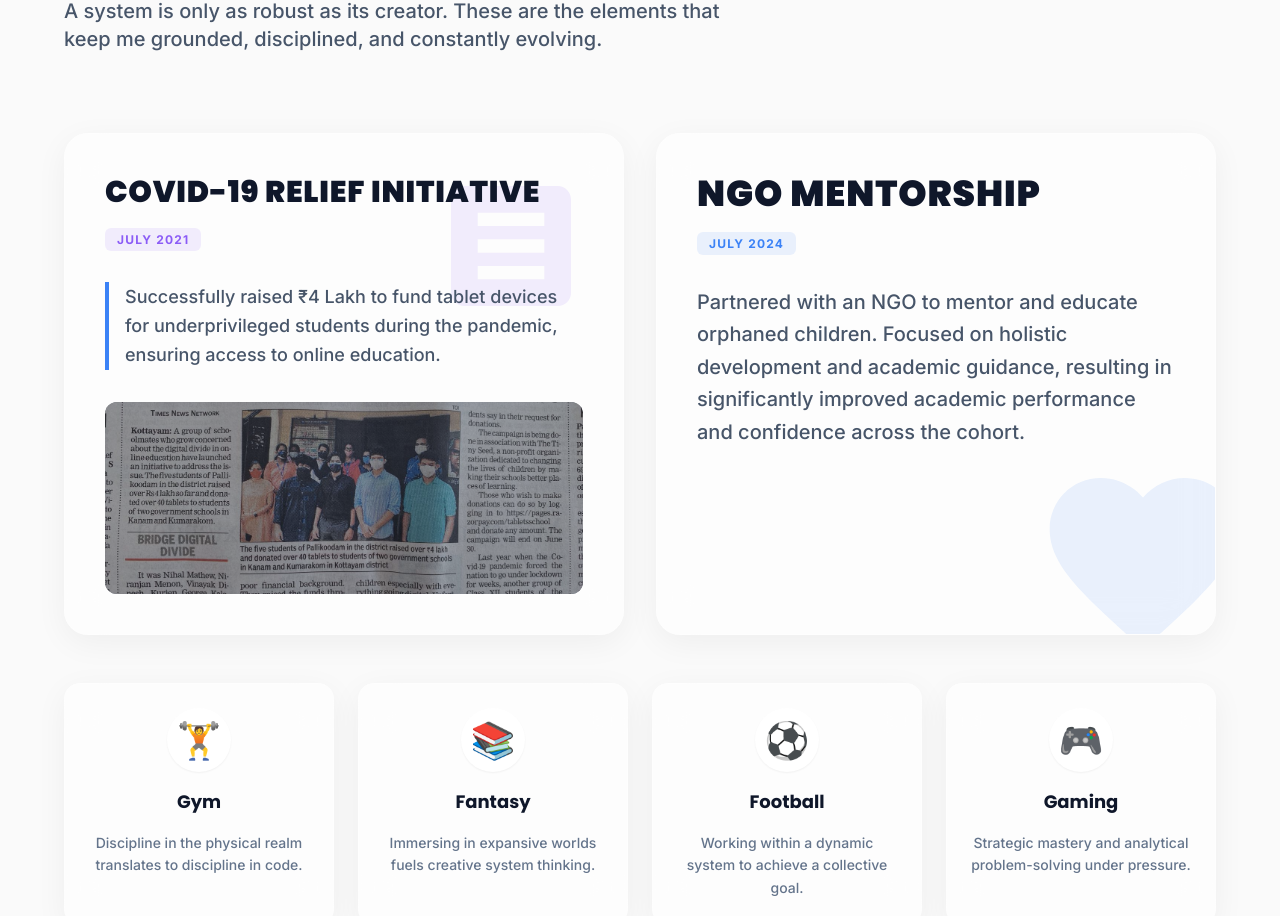
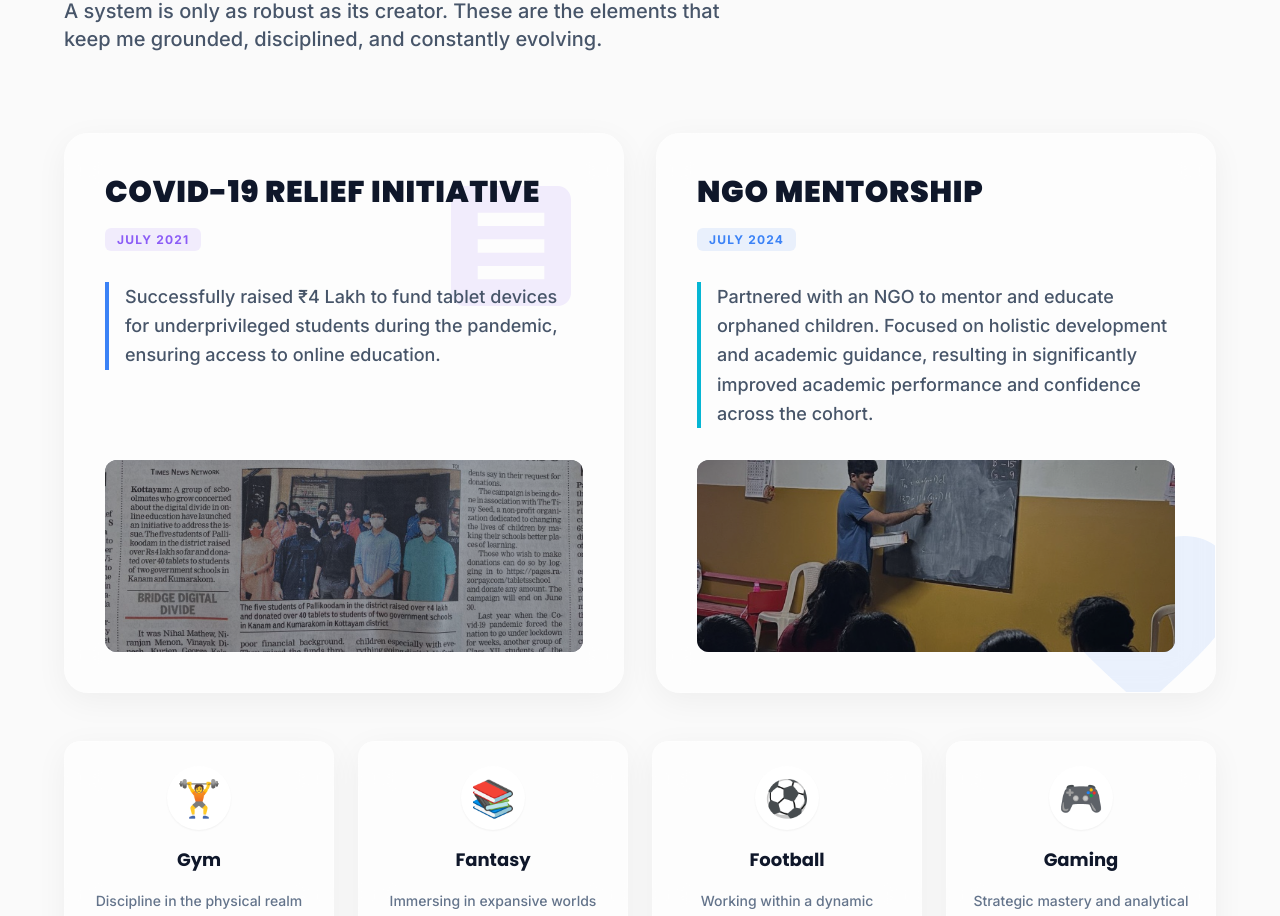
Before and after one commit to Vinayakrenjen/vinayak-portfolio, a React app: page / in a window 1280 px wide. Shown: the part 8049-8965 px from the top of the page. Built offline with nearby package versions, Linux system fonts and the light colour scheme; the HTML template or start-up script is replaced by a standard one.

Commit message:
feat(impact): add interactive photographic evidence modal for NGO mentorship component

```diff
--- a/src/components/Impact.jsx
+++ b/src/components/Impact.jsx
@@ -82,20 +82,32 @@ const Impact = () => {
                whileHover={{ y: -5 }}
                viewport={{ once: true }}
                transition={{ delay: 0.2, type: "spring", stiffness: 300, damping: 20 }}
-               className="glass-panel p-8 md:p-10 rounded-3xl flex flex-col justify-start relative overflow-hidden bg-white/60 dark:bg-slate-800/60"
+               className="glass-panel p-8 md:p-10 rounded-3xl flex flex-col justify-between cursor-pointer group bg-white/60 dark:bg-slate-800/60 overflow-hidden relative"
+               onClick={() => setSelectedImage('/ngo-mentorship.jpg')}
             >
                <div className="absolute -bottom-10 -right-10 opacity-10">
                  <svg className="w-56 h-56 text-lvlBrand dark:text-lvlPurple group-hover:rotate-12 transition-transform duration-700" fill="currentColor" viewBox="0 0 24 24"><path d="M12 21.35l-1.45-1.32C5.4 15.36 2 12.28 2 8.5 2 5.42 4.42 3 7.5 3c1.74 0 3.41.81 4.5 2.09C13.09 3.81 14.76 3 16.5 3 19.58 3 22 5.42 22 8.5c0 3.78-3.4 6.86-8.55 11.54L12 21.35z"/></svg>
                </div>
 
                <div className="relative z-10 mb-8">
-                 <h3 className="text-3xl md:text-4xl font-black font-display text-slate-900 dark:text-white uppercase leading-tight tracking-wide mb-4">NGO Mentorship</h3>
+                 <h3 className="text-2xl md:text-3xl font-black font-display text-slate-900 dark:text-white uppercase leading-snug tracking-wide mb-4">NGO Mentorship</h3>
                  <span className="px-3 py-1 bg-lvlBrand/10 text-lvlBrand dark:bg-lvlPurple/10 dark:text-lvlPurple rounded-md font-bold text-xs tracking-widest uppercase">July 2024</span>
                </div>
 
-               <p className="text-slate-600 dark:text-slate-300 font-medium text-xl leading-relaxed relative z-10">
+               <p className="text-slate-600 dark:text-slate-300 font-medium text-lg leading-relaxed mb-8 border-l-4 border-lvlCyan pl-4 relative z-10">
                  Partnered with an NGO to mentor and educate orphaned children. Focused on holistic development and academic guidance, resulting in significantly improved academic performance and confidence across the cohort.
                </p>
+
+               <div className="w-full h-48 bg-slate-900 dark:bg-black rounded-xl overflow-hidden relative flex items-center justify-center mt-auto shadow-inner">
+                  <img
+                    src="/ngo-mentorship.jpg"
+                    alt="NGO Mentorship"
+                    className="w-full h-full object-cover object-[center_35%] opacity-60 group-hover:opacity-100 transition-opacity duration-700 group-hover:scale-105"
+                  />
+                  <div className="absolute top-1/2 left-1/2 -translate-x-1/2 -translate-y-1/2 bg-white/20 backdrop-blur-md border border-white/40 text-white text-xs font-black px-6 py-3 uppercase tracking-widest rounded-full opacity-0 scale-90 group-hover:opacity-100 group-hover:scale-100 transition-all duration-300">
+                    View Photo
+                  </div>
+               </div>
             </motion.div>
           </div>
 
@@ -156,7 +168,7 @@ const Impact = () => {
                   className="w-full h-auto max-h-[85vh] object-contain rounded-xl"
                   onError={(e) => {
                     e.target.onerror = null;
-                    e.target.src = `https://via.placeholder.com/1200x800.png?text=Image+not+found:+newspaper-clipping.jpeg`;
+                    e.target.src = `https://via.placeholder.com/1200x800.png?text=Image+not+found:+${selectedImage.split('/').pop()}`;
                   }}
                 />
               </div>
```
Also changed, not shown: public/ngo-mentorship.jpg (added).
